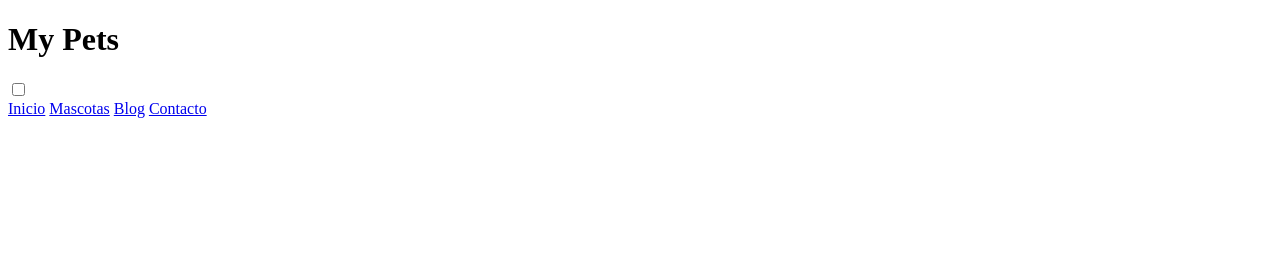
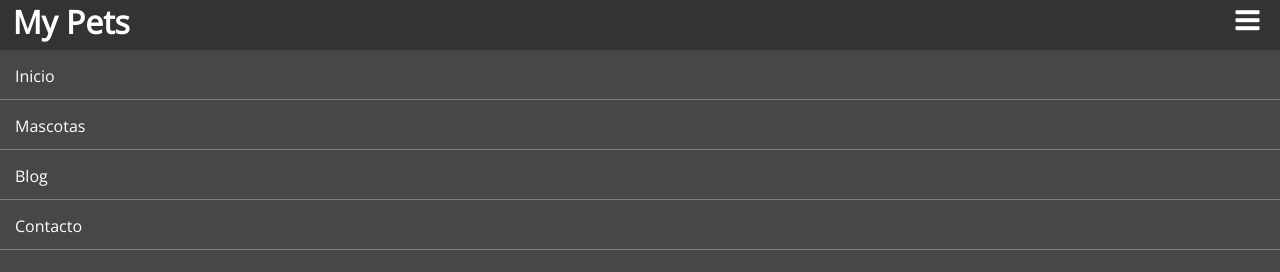
Before and after one commit to slip17/responsivejg, a plain HTML site: page index.html in a window 1280 px wide. Drawn offline with nearby package versions, Linux system fonts and the light colour scheme.

Commit message:
first changes in the project

```diff
--- a/CSS/fontello.css
+++ b/CSS/fontello.css
@@ -1,11 +1,11 @@
 @font-face {
   font-family: 'fontello';
-  src: url('../font/fontello.eot?41224750');
-  src: url('../font/fontello.eot?41224750#iefix') format('embedded-opentype'),
-       url('../font/fontello.woff2?41224750') format('woff2'),
-       url('../font/fontello.woff?41224750') format('woff'),
-       url('../font/fontello.ttf?41224750') format('truetype'),
-       url('../font/fontello.svg?41224750#fontello') format('svg');
+  src: url('../font/fontello.eot?99107412');
+  src: url('../font/fontello.eot?99107412#iefix') format('embedded-opentype'),
+       url('../font/fontello.woff2?99107412') format('woff2'),
+       url('../font/fontello.woff?99107412') format('woff'),
+       url('../font/fontello.ttf?99107412') format('truetype'),
+       url('../font/fontello.svg?99107412#fontello') format('svg');
   font-weight: normal;
   font-style: normal;
 }
@@ -15,7 +15,7 @@
 @media screen and (-webkit-min-device-pixel-ratio:0) {
   @font-face {
     font-family: 'fontello';
-    src: url('../font/fontello.svg?41224750#fontello') format('svg');
+    src: url('../font/fontello.svg?99107412#fontello') format('svg');
   }
 }
 */
@@ -55,5 +55,6 @@
   /* text-shadow: 1px 1px 1px rgba(127, 127, 127, 0.3); */
 }
 
-.icon-instagram:before { content: '\f16d'; } /* '' */
+.icon-menu:before { content: '\f0c9'; } /* '' */
 .icon-twitter:before { content: '\f309'; } /* '' */
+.icon-instagram:before { content: '\f32d'; } /* '' */
--- /dev/null
+++ b/CSS/menu.css
@@ -0,0 +1,37 @@
+#menu-bar{
+    display: none;
+}
+
+header label {
+    float: right;
+    font-size: 28px;
+    margin: 6ox 0;
+    cursor: pointer;
+}
+
+header .container {
+    display: table;
+}
+
+.menu {
+    position: absolute;
+    top: 50px;
+    left: 0;
+    width: 100%;
+    height: 100vh;
+    background: rgba(51,51,51,0.9);
+}
+
+.menu a {
+    display: block;
+    color: #fff;
+    height: 50px;
+    text-decoration: none;
+    padding: 15px;
+    border-bottom: 1px solid rgba(255,255,255,0.3);
+}
+
+.menu a:hover {
+    background: rgba(255,255,255,0.3);
+
+}
--- a/CSS/style.css
+++ b/CSS/style.css
@@ -0,0 +1,34 @@
+@import url('https://fonts.googleapis.com/css?family=Open+Sans');
+
+@import url(menu.css);
+
+* {
+    margin: 0;
+    padding: 0;
+    box-sizing: border-box;
+}
+
+body {
+    font-family: 'Open Sans', sans-serif;
+}
+
+header {
+    width: 100%;
+    height: 50px;
+    background: #333;
+    color: #fff;
+
+    position: fixed;
+    top: 0;
+    left: 0;
+    z-index: 100;
+}
+
+.contenedor {
+    width: 98%;
+    margin: auto;
+}
+
+h1 {
+    float: left;
+}
--- a/index.html
+++ b/index.html
@@ -20,6 +20,6 @@
 					<a href="#">Contacto</a>
 				</nav>
 			</div>
-		</header
+        </header>
 	</body>
 </html>
```
Also changed, not shown: font/fontello.ttf, font/fontello.woff, font/fontello.woff2, 2 other files.
